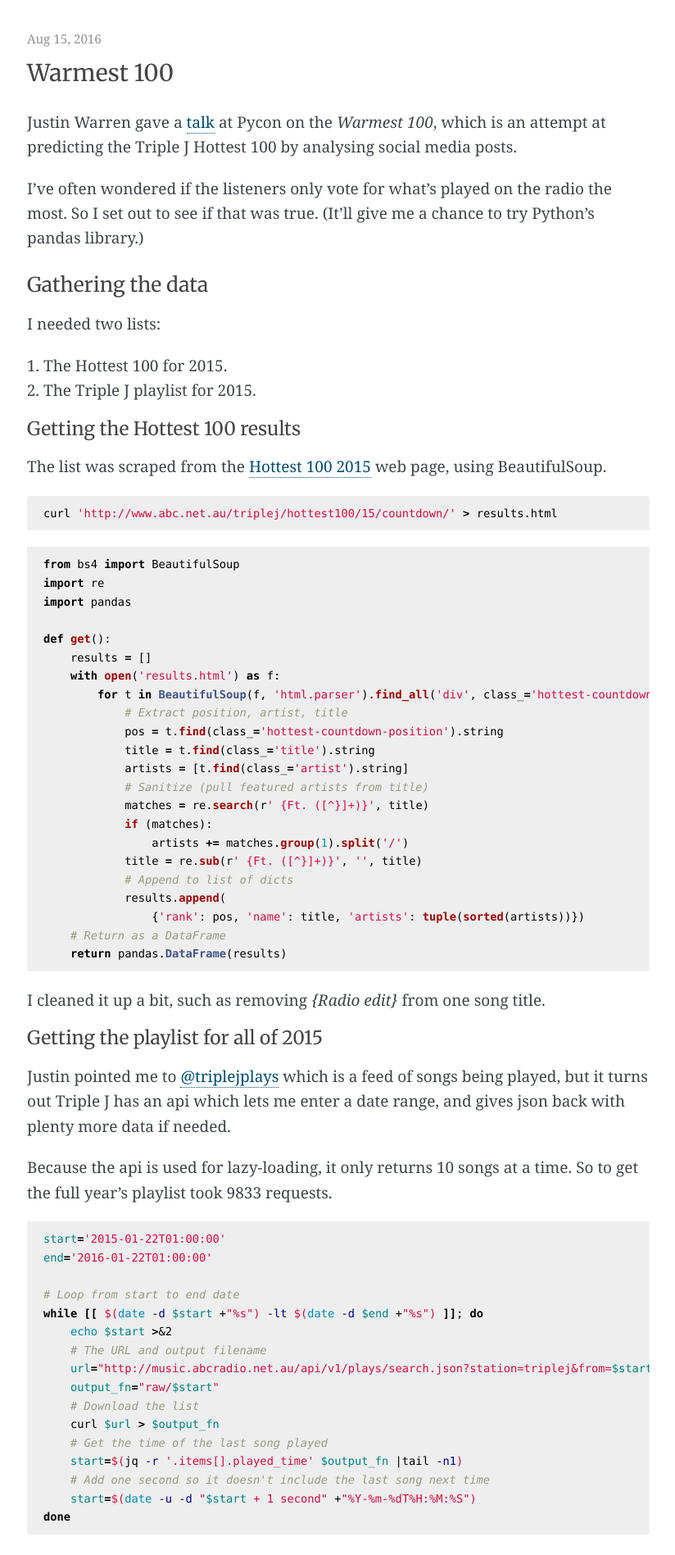
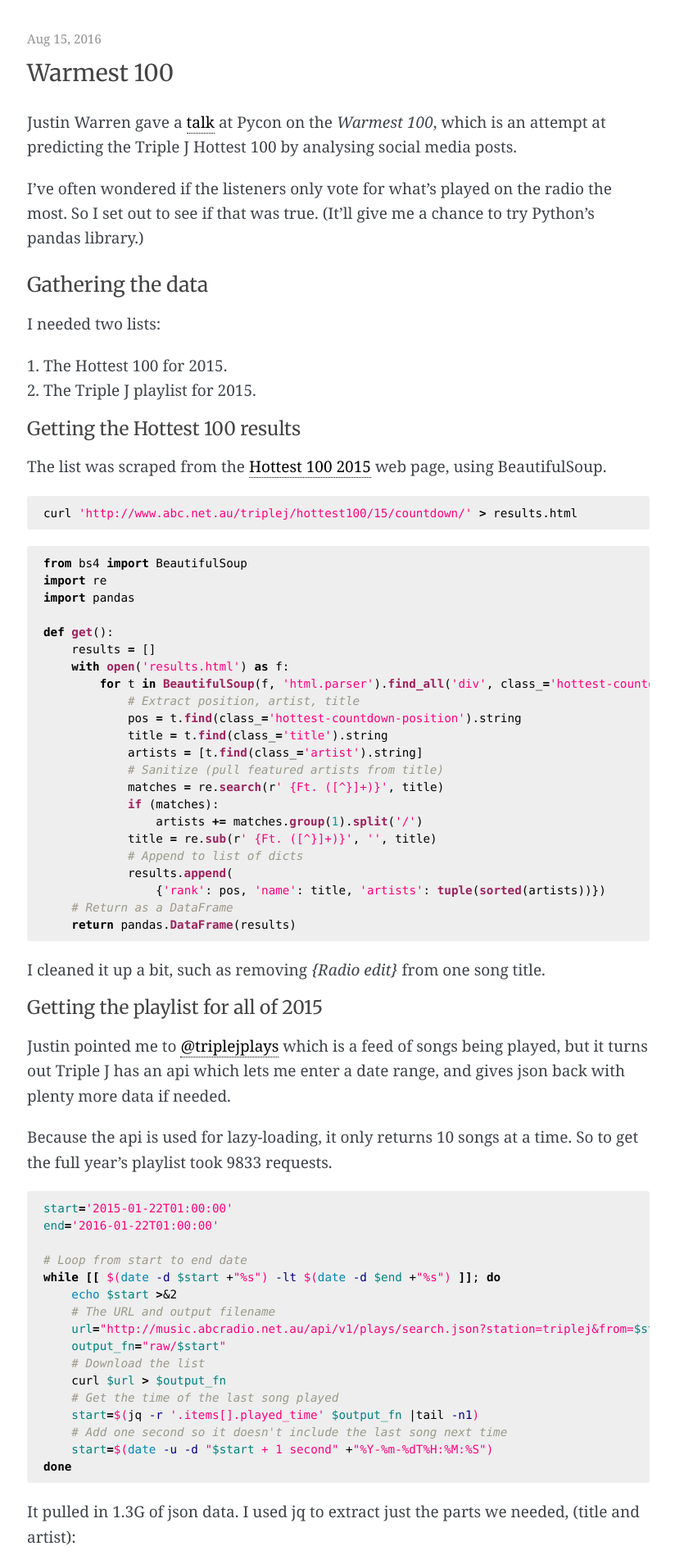
Before and after one commit to explodinglabs/explodinglabs.github.io, a Jekyll site: the page built from _posts/2016-08-15-warmest-100.markdown, in a window 1280 px wide. Shown: the top 1897 px of the page at 82% size, without its empty margins (227-1051 px from the left). Built offline with Jekyll 4.4.1, drawn with Linux system fonts in a browser that asks for light colours; comment, search, counter and statistics services are not loaded.

Commit message:
Design changes

```diff
--- a/_sass/_syntax-highlighting.scss
+++ /dev/null
@@ -1,68 +0,0 @@
-/**
- * Syntax highlighting styles
- */
-.highlight {
-    color: black;
-    @extend %vertical-rhythm;
-}
-.highlight .hll { background-color: #ffffcc }
-.highlight .c { color: #999988; font-style: italic } /* Comment */
-.highlight .err { color: #a61717; background-color: #e3d2d2 } /* Error */
-.highlight .k { color: #000000; font-weight: bold } /* Keyword */
-.highlight .o { color: #000000; font-weight: bold } /* Operator */
-.highlight .cm { color: #999988; font-style: italic } /* Comment.Multiline */
-.highlight .cp { color: #999999; font-weight: bold; font-style: italic } /* Comment.Preproc */
-.highlight .c1 { color: #999988; font-style: italic } /* Comment.Single */
-.highlight .cs { color: #999999; font-weight: bold; font-style: italic } /* Comment.Special */
-.highlight .gd { color: #000000; background-color: #ffdddd } /* Generic.Deleted */
-.highlight .ge { color: #000000; font-style: italic } /* Generic.Emph */
-.highlight .gr { color: #aa0000 } /* Generic.Error */
-.highlight .gh { color: #999999 } /* Generic.Heading */
-.highlight .gi { color: #000000; background-color: #ddffdd } /* Generic.Inserted */
-.highlight .go { color: #888888 } /* Generic.Output */
-.highlight .gp { color: #555555 } /* Generic.Prompt */
-.highlight .gs { font-weight: bold } /* Generic.Strong */
-.highlight .gu { color: #aaaaaa } /* Generic.Subheading */
-.highlight .gt { color: #aa0000 } /* Generic.Traceback */
-.highlight .kc { color: #000000; font-weight: bold } /* Keyword.Constant */
-.highlight .kd { color: #000000; font-weight: bold } /* Keyword.Declaration */
-.highlight .kn { color: #000000; font-weight: bold } /* Keyword.Namespace */
-.highlight .kp { color: #000000; font-weight: bold } /* Keyword.Pseudo */
-.highlight .kr { color: #000000; font-weight: bold } /* Keyword.Reserved */
-.highlight .kt { color: #445588; font-weight: bold } /* Keyword.Type */
-.highlight .m { color: #009999 } /* Literal.Number */
-.highlight .s { color: #d01040 } /* Literal.String */
-.highlight .na { color: #008080 } /* Name.Attribute */
-.highlight .nb { color: #0086B3 } /* Name.Builtin */
-.highlight .nc { color: #445588; font-weight: bold } /* Name.Class */
-.highlight .no { color: #008080 } /* Name.Constant */
-.highlight .nd { color: #3c5d5d; font-weight: bold } /* Name.Decorator */
-.highlight .ni { color: #800080 } /* Name.Entity */
-.highlight .ne { color: #990000; font-weight: bold } /* Name.Exception */
-.highlight .nf { color: #990000; font-weight: bold } /* Name.Function */
-.highlight .nl { color: #990000; font-weight: bold } /* Name.Label */
-.highlight .nn { color: #555555 } /* Name.Namespace */
-.highlight .nt { color: #000080 } /* Name.Tag */
-.highlight .nv { color: #008080 } /* Name.Variable */
-.highlight .ow { color: #000000; font-weight: bold } /* Operator.Word */
-.highlight .w { color: #bbbbbb } /* Text.Whitespace */
-.highlight .mf { color: #009999 } /* Literal.Number.Float */
-.highlight .mh { color: #009999 } /* Literal.Number.Hex */
-.highlight .mi { color: #009999 } /* Literal.Number.Integer */
-.highlight .mo { color: #009999 } /* Literal.Number.Oct */
-.highlight .sb { color: #d01040 } /* Literal.String.Backtick */
-.highlight .sc { color: #d01040 } /* Literal.String.Char */
-.highlight .sd { color: #d01040 } /* Literal.String.Doc */
-.highlight .s2 { color: #d01040 } /* Literal.String.Double */
-.highlight .se { color: #d01040 } /* Literal.String.Escape */
-.highlight .sh { color: #d01040 } /* Literal.String.Heredoc */
-.highlight .si { color: #d01040 } /* Literal.String.Interpol */
-.highlight .sx { color: #d01040 } /* Literal.String.Other */
-.highlight .sr { color: #009926 } /* Literal.String.Regex */
-.highlight .s1 { color: #d01040 } /* Literal.String.Single */
-.highlight .ss { color: #990073 } /* Literal.String.Symbol */
-.highlight .bp { color: #999999 } /* Name.Builtin.Pseudo */
-.highlight .vc { color: #008080 } /* Name.Variable.Class */
-.highlight .vg { color: #008080 } /* Name.Variable.Global */
-.highlight .vi { color: #008080 } /* Name.Variable.Instance */
-.highlight .il { color: #009999 } /* Literal.Number.Integer.Long */
--- /dev/null
+++ b/_sass/pygments.scss
@@ -0,0 +1,271 @@
+/* -- syntax ----------------------------------------------------------- */
+
+.highlight {
+  color: black; }
+
+.highlight .hll {
+  background-color: #ffffcc; }
+
+/* Comment */
+.highlight .c {
+  color: #999988;
+  font-style: italic; }
+
+/* Error */
+.highlight .err {
+  color: #a61717;
+  background-color: #e3d2d2; }
+
+/* Keyword */
+.highlight .k {
+  color: #000000;
+  font-weight: bold; }
+
+/* Operator */
+.highlight .o {
+  color: #000000;
+  font-weight: bold; }
+
+/* Comment.Multiline */
+.highlight .cm {
+  color: #999988;
+  font-style: italic; }
+
+/* Comment.Preproc */
+.highlight .cp {
+  color: #999999;
+  font-weight: bold;
+  font-style: italic; }
+
+/* Comment.Single */
+.highlight .c1 {
+  color: #999988;
+  font-style: italic; }
+
+/* Comment.Special */
+.highlight .cs {
+  color: #999999;
+  font-weight: bold;
+  font-style: italic; }
+
+/* Generic.Deleted */
+.highlight .gd {
+  color: #000000;
+  background-color: #ffdddd; }
+
+/* Generic.Emph */
+.highlight .ge {
+  color: #000000;
+  font-style: italic; }
+
+/* Generic.Error */
+.highlight .gr {
+  color: #aa0000; }
+
+/* Generic.Heading */
+.highlight .gh {
+  color: #999999; }
+
+/* Generic.Inserted */
+.highlight .gi {
+  color: #000000;
+  background-color: #ddffdd; }
+
+/* Generic.Output */
+.highlight .go {
+  color: #888888; }
+
+/* Generic.Prompt */
+.highlight .gp {
+  color: #555555; }
+
+/* Generic.Strong */
+.highlight .gs {
+  font-weight: bold; }
+
+/* Generic.Subheading */
+.highlight .gu {
+  color: #aaaaaa; }
+
+/* Generic.Traceback */
+.highlight .gt {
+  color: #aa0000; }
+
+/* Keyword.Constant */
+.highlight .kc {
+  color: #000000;
+  font-weight: bold; }
+
+/* Keyword.Declaration */
+.highlight .kd {
+  color: #000000;
+  font-weight: bold; }
+
+/* Keyword.Namespace */
+.highlight .kn {
+  color: #000000;
+  font-weight: bold; }
+
+/* Keyword.Reserved */
+.highlight .kp {
+  color: #000000;
+  font-weight: bold; }
+
+/* Keyword.Pseudo */
+.highlight .kr {
+  color: #000000;
+  font-weight: bold; }
+
+/* Keyword.Type */
+.highlight .kt {
+  color: #445588;
+  font-weight: bold; }
+
+/* Literal.Number */
+.highlight .m {
+  color: #009999; }
+
+/* Literal.String */
+.highlight .s {
+  color: #ff007f; }
+
+/* Name.Attribute */
+.highlight .na {
+  color: #008080; }
+
+/* Name.Builtin */
+.highlight .nb {
+  color: #0086B3; }
+
+/* Name.Class */
+.highlight .nc {
+  color: #9c225d;
+  font-weight: bold; }
+
+/* Name.Constant */
+.highlight .no {
+  color: #008080; }
+
+/* Name.Decorator */
+.highlight .nd {
+  color: #666666;
+  font-weight: bold; }
+
+/* Name.Entity */
+.highlight .ni {
+  color: #800080; }
+
+/* Name.Exception */
+.highlight .ne {
+  color: #990000;
+  font-weight: bold; }
+
+/* Name.Function */
+.highlight .nf {
+  color: #9c225d;
+  font-weight: bold; }
+
+/* Name.Label */
+.highlight .nl {
+  color: #9c225d;
+  font-weight: bold; }
+
+/* Name.Namespace */
+.highlight .nn {
+  color: #555555; }
+
+/* Name.Tag */
+.highlight .nt {
+  color: #000080; }
+
+/* Name.Variable */
+.highlight .nv {
+  color: #008080; }
+
+/* Operator.Word */
+.highlight .ow {
+  color: #000000;
+  font-weight: bold; }
+
+/* Text.Whitespace */
+.highlight .w {
+  color: #bbbbbb; }
+
+/* Literal.Number.Float */
+.highlight .mf {
+  color: #009999; }
+
+/* Literal.Number.Hex */
+.highlight .mh {
+  color: #009999; }
+
+/* Literal.Number.Integer */
+.highlight .mi {
+  color: #009999; }
+
+/* Literal.Number.Oct */
+.highlight .mo {
+  color: #009999; }
+
+/* Literal.String.Backtick */
+.highlight .sb {
+  color: #ff007f; }
+
+/* Literal.String.Char */
+.highlight .sc {
+  color: #ff007f; }
+
+/* Literal.String.Doc */
+.highlight .sd {
+  color: #ff007f; }
+
+/* Literal.String.Double */
+.highlight .s2 {
+  color: #ff007f; }
+
+/* Literal.String.Escape */
+.highlight .se {
+  color: #ff007f; }
+
+/* Literal.String.Heredoc */
+.highlight .sh {
+  color: #ff007f; }
+
+/* Literal.String.Interpol */
+.highlight .si {
+  color: #ff007f; }
+
+/* Literal.String.Other */
+.highlight .sx {
+  color: #ff007f; }
+
+/* Literal.String.Regex */
+.highlight .sr {
+  color: #009926; }
+
+/* Literal.String.Single */
+.highlight .s1 {
+  color: #ff007f; }
+
+/* Literal.String.Symbol */
+.highlight .ss {
+  color: #990073; }
+
+/* Name.Builtin.Pseudo */
+.highlight .bp {
+  color: #999999; }
+
+/* Name.Variable.Class */
+.highlight .vc {
+  color: #008080; }
+
+/* Name.Variable.Global */
+.highlight .vg {
+  color: #008080; }
+
+/* Name.Variable.Instance */
+.highlight .vi {
+  color: #008080; }
+
+.highlight .il {
+  color: #009999; }
--- a/css/main.scss
+++ b/css/main.scss
@@ -2,7 +2,7 @@
 # Only the main Sass file needs front matter (the dashes are enough)
 ---
 // Import partials from `sass_dir` (defaults to `_sass`)
-@import "syntax-highlighting";
+@import "pygments";
 @charset "utf-8";
 
 $spacing-unit: 20px;
@@ -128,7 +128,7 @@
 }
 
 a {
-    color: #004B6B;
+    color: black;
     text-decoration: none;
     border-bottom: 1px dotted;
     &:hover {
@@ -156,39 +156,22 @@
     vertical-align: middle;
 }
 
-/* Blockquotes */
-blockquote {
-    color: $grey;
-    border-left: 4px solid $grey-light;
-    padding-left: $spacing-unit;
-    font-size: 18px;
-    font-style: italic;
-
-    > :last-child {
-        margin-bottom: 0;
-    }
-}
-
 /* Code formatting */
 pre, code {
     font-family: 'Consolas', 'Menlo', 'Deja Vu Sans Mono', 'Bitstream Vera Sans Mono', monospace;
-    font-size: 0.85em;
-    line-height: 140%;
-    border-radius: 3px;
+}
+
+code {
+    font-size: 0.75em;
 }
 
 pre {
+    border-radius: 3px;
+    overflow-x: auto;
     background-color: #eee;
-    overflow-x: auto;
     padding: $spacing-unit/2 $spacing-unit;
     @include media-query($on-palm) {
         padding-left: 0.7em;
-    }
-
-    > code {
-        border: 0;
-        padding-right: 0;
-        padding-left: 0;
     }
 }
 
```
